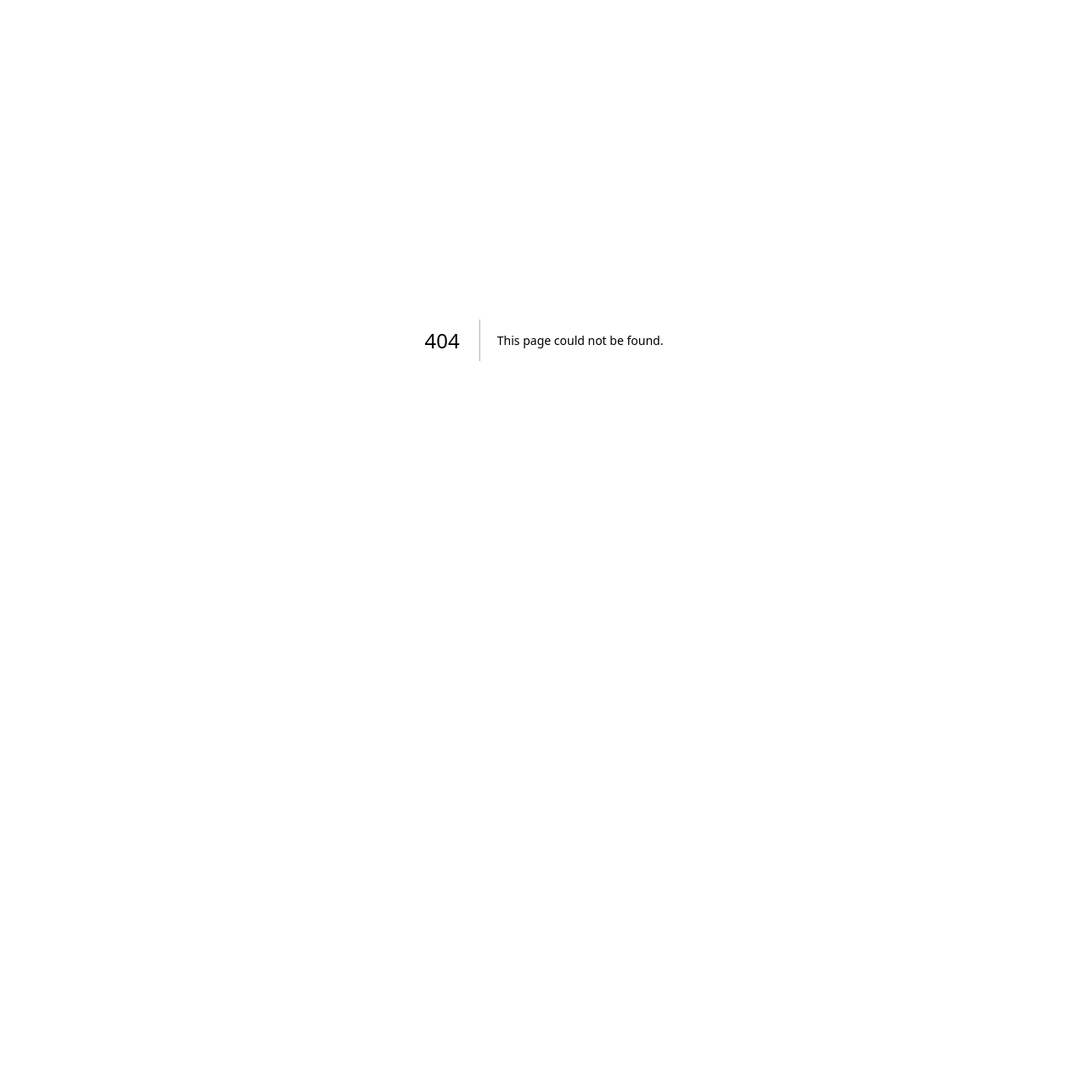
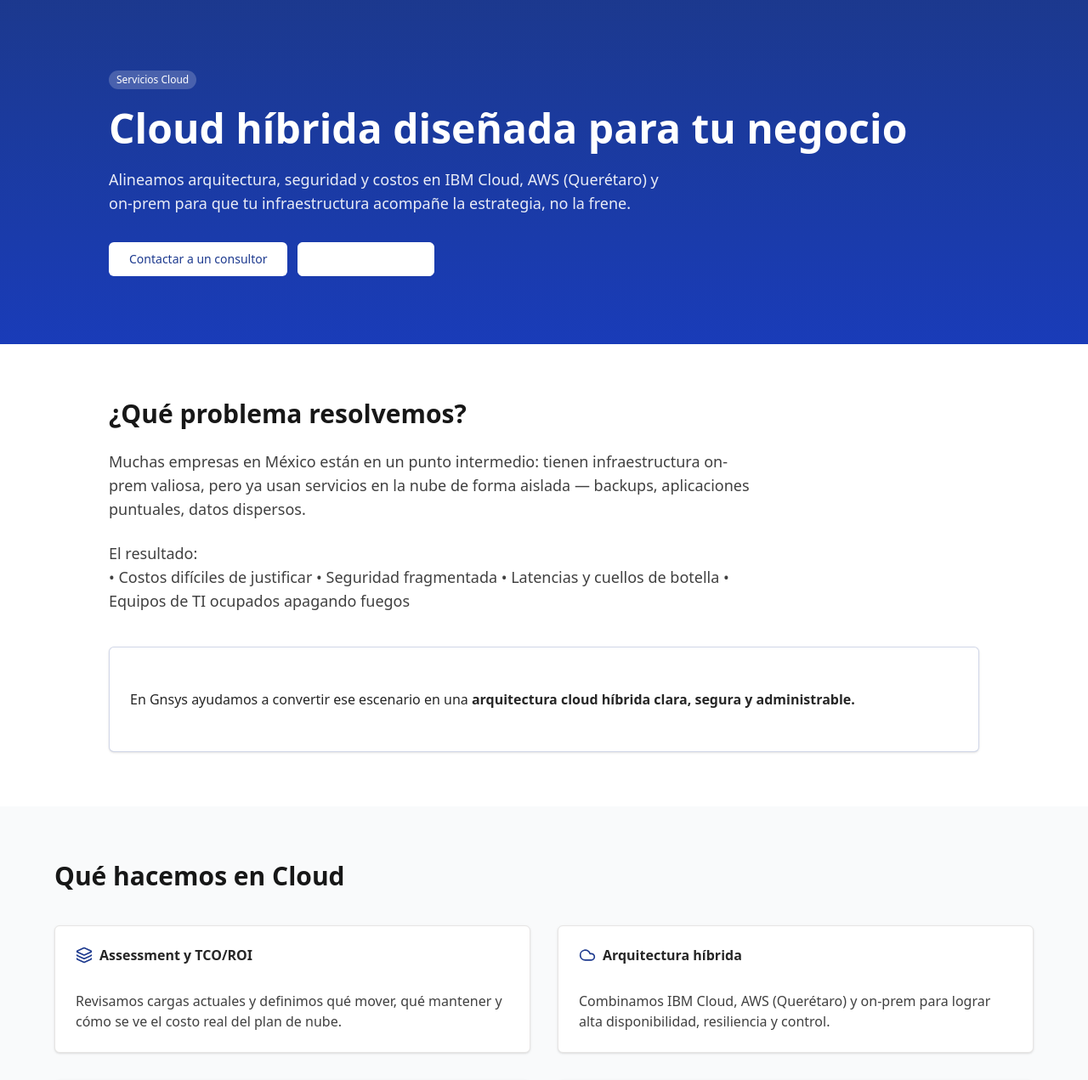
Before and after one commit to robersz/gnsys-landing, a Next.js app: page /cloud in a window 1280 px wide. Before the commit this address had no page. Shown: the top 1271 px of the page at 85% size. Before the commit the page ends 800 px from the top, so only its background shows below. Built offline with nearby package versions, Linux system fonts and the light colour scheme.

Commit message:
se agrego page de Cloud a archivos

```diff
--- /dev/null
+++ b/app/cloud/page.tsx
@@ -0,0 +1,183 @@
+"use client";
+
+import { Badge } from "@/components/ui/badge";
+import { Button } from "@/components/ui/button";
+import { Card, CardContent, CardHeader, CardTitle } from "@/components/ui/card";
+import { ArrowRight, Cloud, Server, ShieldCheck, Layers } from "lucide-react";
+import Link from "next/link";
+
+export default function CloudPage() {
+  return (
+    <div className="min-h-screen bg-white text-neutral-900">
+      {/* HERO */}
+      <section className="bg-gradient-to-b from-blue-900 to-blue-800 text-white py-20 px-6">
+        <div className="mx-auto max-w-5xl">
+          <Badge className="bg-white/20 text-white mb-4">Servicios Cloud</Badge>
+
+          <h1 className="text-4xl md:text-5xl font-semibold leading-tight mb-4">
+            Cloud híbrida diseñada para tu negocio
+          </h1>
+
+          <p className="text-white/90 max-w-2xl text-lg">
+            Alineamos arquitectura, seguridad y costos en IBM Cloud, AWS
+            (Querétaro) y on-prem para que tu infraestructura acompañe la
+            estrategia, no la frene.
+          </p>
+
+          <div className="mt-8 flex gap-3">
+            <Link
+              href="mailto:contacto@gnsys.com.mx?subject=Consulta%20sobre%20servicios%20Cloud"
+            >
+              <Button
+                size="lg"
+                className="bg-white text-blue-900 hover:bg-blue-100 rounded-sm"
+              >
+                Contactar a un consultor
+              </Button>
+            </Link>
+
+            <Link href="/">
+              <Button
+                size="lg"
+                variant="outline"
+                className="border-white text-white hover:bg-white/20 rounded-sm"
+              >
+                Volver al inicio <ArrowRight className="ml-2 h-4 w-4" />
+              </Button>
+            </Link>
+          </div>
+        </div>
+      </section>
+
+      {/* PROBLEMAS QUE RESOLVEMOS */}
+      <section className="py-16 px-6">
+        <div className="mx-auto max-w-5xl">
+          <h2 className="text-3xl font-semibold mb-6">
+            ¿Qué problema resolvemos?
+          </h2>
+
+          <p className="text-lg text-neutral-700 max-w-3xl mb-6">
+            Muchas empresas en México están en un punto intermedio: tienen
+            infraestructura on-prem valiosa, pero ya usan servicios en la nube
+            de forma aislada — backups, aplicaciones puntuales, datos dispersos.
+          </p>
+
+          <p className="text-lg text-neutral-700 max-w-3xl mb-10">
+            El resultado:
+            <br />
+            • Costos difíciles de justificar
+            • Seguridad fragmentada
+            • Latencias y cuellos de botella
+            • Equipos de TI ocupados apagando fuegos
+          </p>
+
+          <Card className="border-blue-900/20 shadow-sm rounded-sm">
+            <CardContent className="text-neutral-800 p-6 leading-relaxed">
+              En Gnsys ayudamos a convertir ese escenario en una{" "}
+              <strong>arquitectura cloud híbrida clara, segura y administrable.</strong>
+            </CardContent>
+          </Card>
+        </div>
+      </section>
+
+      {/* SERVICIOS CLOUD */}
+      <section className="py-16 bg-gray-50 px-6">
+        <div className="mx-auto max-w-6xl">
+          <h2 className="text-3xl font-semibold mb-10">Qué hacemos en Cloud</h2>
+
+          <div className="grid md:grid-cols-2 gap-8">
+            {/* TCO/ROI */}
+            <Card className="rounded-sm shadow-sm">
+              <CardHeader>
+                <CardTitle className="flex items-center gap-2 text-neutral-800">
+                  <Layers className="h-5 w-5 text-blue-900" />
+                  Assessment y TCO/ROI
+                </CardTitle>
+              </CardHeader>
+              <CardContent className="text-neutral-700">
+                Revisamos cargas actuales y definimos qué mover, qué mantener y
+                cómo se ve el costo real del plan de nube.
+              </CardContent>
+            </Card>
+
+            {/* ARQUITECTURA HÍBRIDA */}
+            <Card className="rounded-sm shadow-sm">
+              <CardHeader>
+                <CardTitle className="flex items-center gap-2 text-neutral-800">
+                  <Cloud className="h-5 w-5 text-blue-900" />
+                  Arquitectura híbrida
+                </CardTitle>
+              </CardHeader>
+              <CardContent className="text-neutral-700">
+                Combinamos IBM Cloud, AWS (Querétaro) y on-prem para lograr
+                alta disponibilidad, resiliencia y control.
+              </CardContent>
+            </Card>
+
+            {/* MIGRACIÓN */}
+            <Card className="rounded-sm shadow-sm">
+              <CardHeader>
+                <CardTitle className="flex items-center gap-2 text-neutral-800">
+                  <Server className="h-5 w-5 text-blue-900" />
+                  Migración de cargas críticas
+                </CardTitle>
+              </CardHeader>
+              <CardContent className="text-neutral-700">
+                Migraciones controladas de servidores, aplicaciones y bases de
+                datos con riesgo acotado y rollback definido.
+              </CardContent>
+            </Card>
+
+            {/* DR */}
+            <Card className="rounded-sm shadow-sm">
+              <CardHeader>
+                <CardTitle className="flex items-center gap-2 text-neutral-800">
+                  <ShieldCheck className="h-5 w-5 text-blue-900" />
+                  Backups y recuperación ante desastres
+                </CardTitle>
+              </CardHeader>
+              <CardContent className="text-neutral-700">
+                Diseñamos esquemas de respaldo y DR orquestado entre nube y
+                on-prem, con pruebas reales de recuperación.
+              </CardContent>
+            </Card>
+          </div>
+        </div>
+      </section>
+
+      {/* CÓMO TRABAJAMOS */}
+      <section className="py-16 px-6">
+        <div className="mx-auto max-w-5xl">
+          <h2 className="text-3xl font-semibold mb-6">Cómo trabajamos</h2>
+
+          <ul className="space-y-4 text-neutral-800 text-lg">
+            <li>1. Diagnóstico de infraestructura y riesgos.</li>
+            <li>2. Mapa de cargas y prioridades.</li>
+            <li>3. Arquitectura objetivo (híbrida o cloud-first).</li>
+            <li>4. Implementación por etapas con pruebas y rollback.</li>
+            <li>5. Operación, monitoreo y mejora continua.</li>
+          </ul>
+        </div>
+      </section>
+
+      {/* CTA FINAL */}
+      <section className="py-20 bg-blue-900 text-white text-center px-6">
+        <h3 className="text-3xl font-semibold mb-4">
+          ¿Listo para una arquitectura cloud más clara y eficiente?
+        </h3>
+        <p className="text-white/80 max-w-2xl mx-auto mb-8">
+          Conversemos sobre tu entorno actual y diseñemos un plan aterrizado a
+          tu negocio.
+        </p>
+
+        <Link
+          href="mailto:contacto@gnsys.com.mx?subject=Consulta%20sobre%20servicios%20Cloud"
+        >
+          <Button className="bg-white text-blue-900 hover:bg-blue-100 rounded-sm">
+            Hablar con un consultor
+          </Button>
+        </Link>
+      </section>
+    </div>
+  );
+}
```
